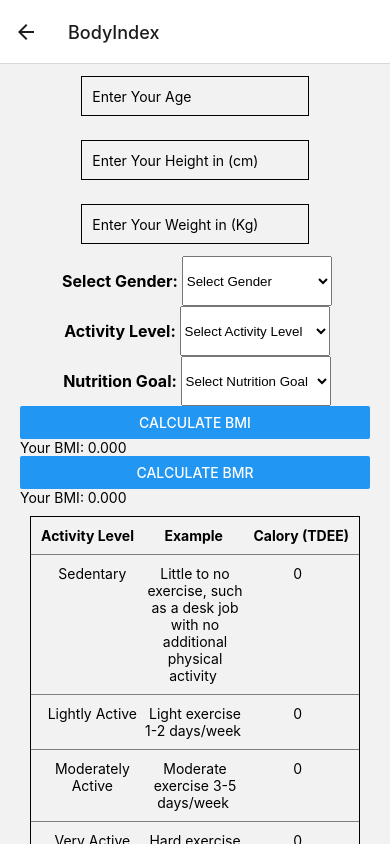
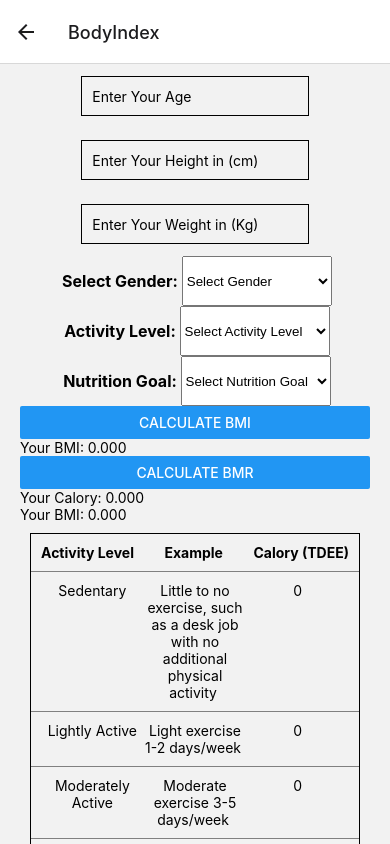
Before and after one commit to FengyanTina/NutritionCaculator, a React Native app: screen /BodyIndex in a window 390 px wide. Built offline with nearby package versions, Linux system fonts and the light colour scheme.

Commit message:
added interface

```diff
--- a/components/CalculationContext.tsx
+++ b/components/CalculationContext.tsx
@@ -1,6 +1,11 @@
 import React from "react";
 import { createContext, useState, useContext } from "react";
-
+interface ActivityLevelData{
+    Level: string;
+    Description: string;
+    Factor: number;
+    Calory:number;
+};
 interface CalculationContextProps {
   activityLevelData: {
     Level: string;
@@ -28,7 +33,7 @@ interface CalculationContextProps {
   calculateActivityCalory: () => void;
 
 }
-const initialActivityLevelData = [
+const initialActivityLevelData:ActivityLevelData[] = [
   {
     Level: "Sedentary",
     Description:
--- a/components/DataTable.tsx
+++ b/components/DataTable.tsx
@@ -3,7 +3,8 @@ import { View, Text, StyleSheet } from "react-native";
 import { useCalculationContext } from "./CalculationContext";
 
 const DataTable = () => {
-    const { activityLevelData} = useCalculationContext();
+    const { activityLevelData,selectedGender,} = useCalculationContext();
+
   return (
     <View style={styles.table}>
       <View style={styles.tableRow}>
--- a/screens/BodyIndexScreen.tsx
+++ b/screens/BodyIndexScreen.tsx
@@ -21,15 +21,13 @@ export default function BodyIndexScreen({ navigation }: Props) {
 
 
       const handleCalculateCalory = () => {
+        calculateBMI();
         calculateBMR()
         calculateActivityCalory();
         setAge("");
         setHeight("");
         setWeight("");
         setSelectedGender("");
-
-        // Set inputSubmitted to true to show the table
-        setInputSubmitted(true);
       };
 
   return (
@@ -39,7 +37,8 @@ export default function BodyIndexScreen({ navigation }: Props) {
         <Button title="Calculate BMI" onPress={handleCalculateBMI} />
         <Text>Your BMI: {bmiValue.toFixed(3)}</Text>
         <Button title="Calculate BMR" onPress={handleCalculateCalory} />
-        <Text>Your BMI: {bmrValue.toFixed(3)}</Text>
+        <Text>Your Calory: {bmrValue.toFixed(3)}</Text>
+        <Text>Your BMI: {bmiValue.toFixed(3)}</Text>
         <DataTable/>
         </ScrollView>
     </SafeAreaView>
```
